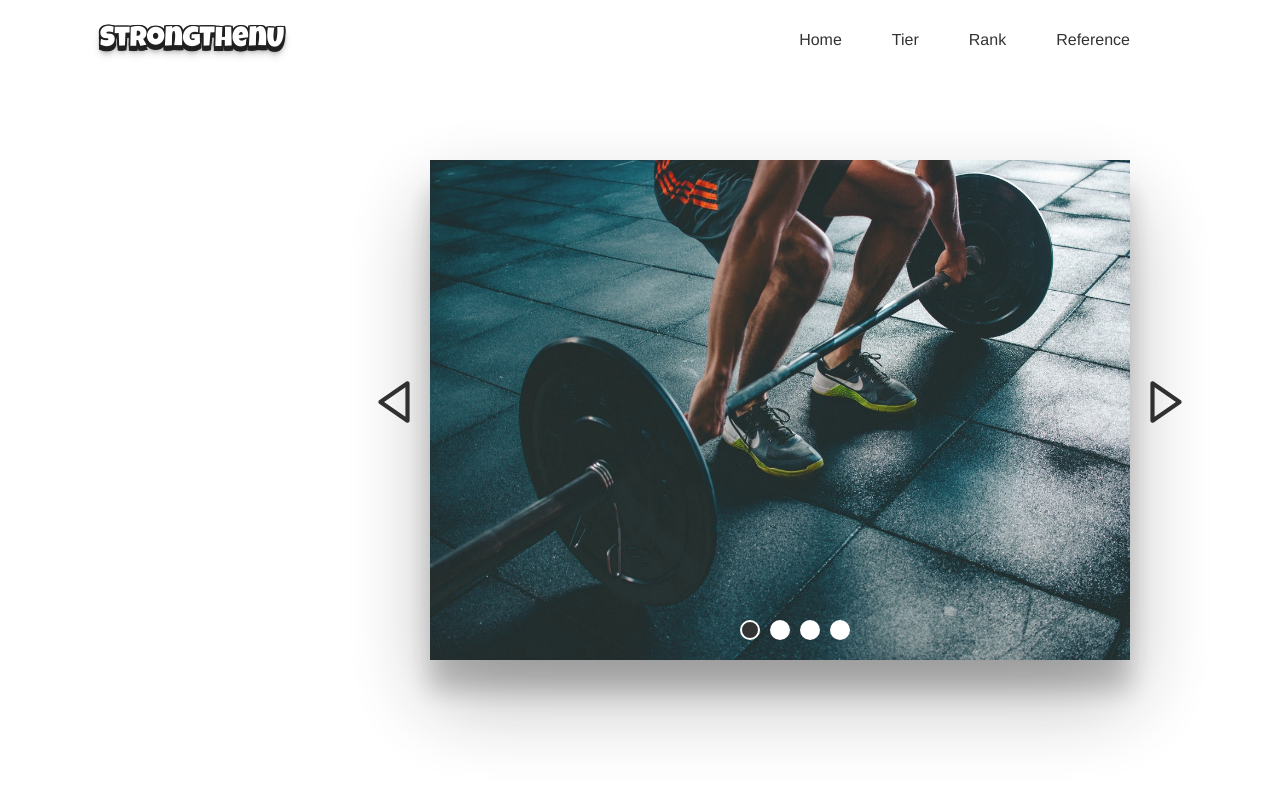
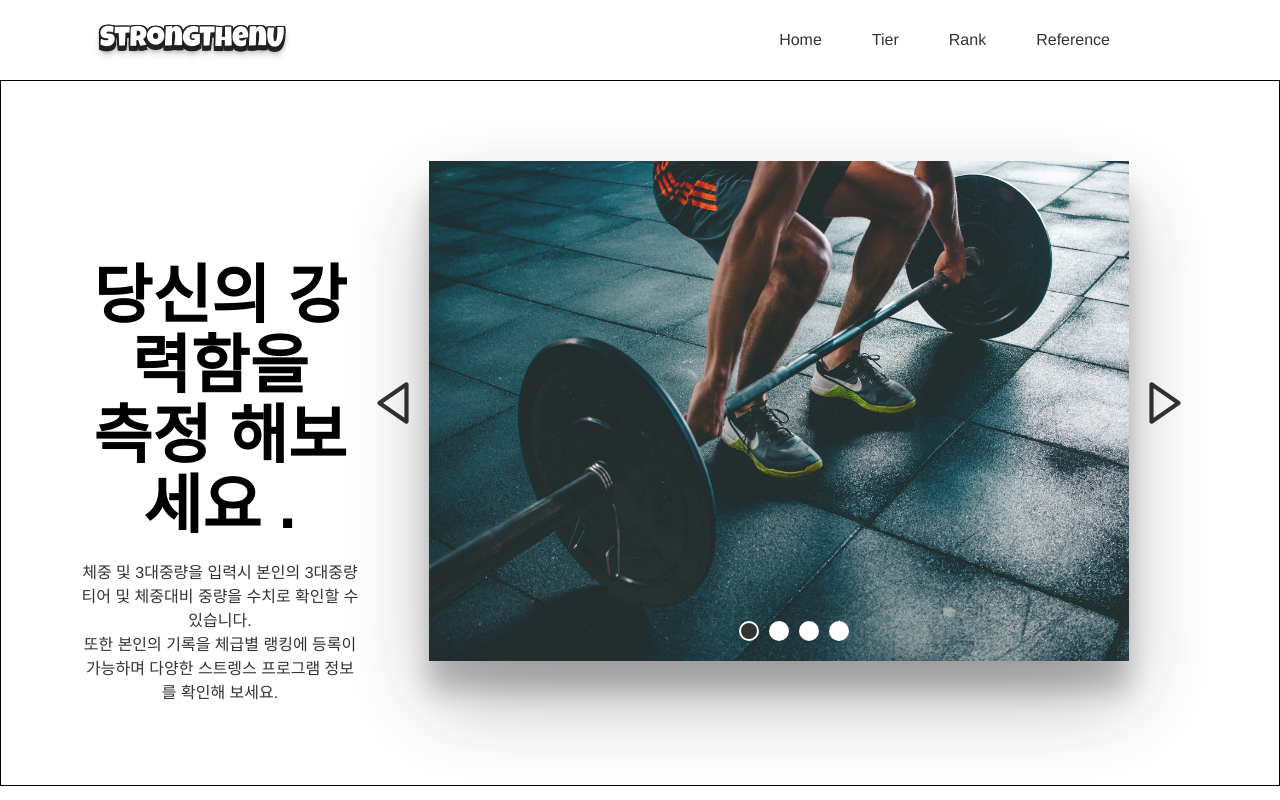
Before and after one commit to dwhddnjs/StrongthanU-project, a React (Create React App) app: page / in a window 1280 px wide. Built offline with nearby package versions, Linux system fonts and the light colour scheme.

Commit message:
✨ HomeInfo 추가합니다

```diff
--- a/src/App.tsx
+++ b/src/App.tsx
@@ -7,6 +7,7 @@ import { reset } from 'styled-reset';
 
 const GlobalStyle = createGlobalStyle`
   ${reset}
+
   *, *::before, *::after {
     box-sizing: border-box;
 
--- a/src/components/Header/HeaderNav.tsx
+++ b/src/components/Header/HeaderNav.tsx
@@ -16,7 +16,7 @@ export default HeaderNav;
 
 const NavContainer = styled.div`
   /* border: 1px solid; */
-  margin-right: 150px;
+  margin-right: 170px;
 `;
 
 const NavItems = styled.span`
--- a/src/pages/Home/components/HomeCarousel.tsx
+++ b/src/pages/Home/components/HomeCarousel.tsx
@@ -53,16 +53,14 @@ const HomeCarousel = () => {
         {imgData.map(
           (img) =>
             current === img.id && (
-              <>
               <CarouselItem key={img.id}>
                 <img src={img.image} alt="" width={700} height={500} />
                 <DotWrapper>
-                    {[1, 2, 3, 4].map((el) => (
-                      <>{current === el ? <DotActive></DotActive> : <Dot></Dot>}</>
+                  {[1, 2, 3, 4].map((el, i) => (
+                    <React.Fragment key={i}>{current === el ? <DotActive></DotActive> : <Dot></Dot>}</React.Fragment>
                   ))}
                 </DotWrapper>
               </CarouselItem>
-              </>
             ),
         )}
         <CarouselButton onClick={handleNextButton}>
@@ -79,7 +77,7 @@ const CarouselContainer = styled.div`
   /* border: 1px solid; */
   display: flex;
   justify-content: end;
-  padding: 80px;
+  /* padding: 80px; */
 `;
 
 const CarouselItem = styled.div`
@@ -99,12 +97,23 @@ const CarouselArrowWrapper = styled.div`
   align-items: center;
   font-size: 50px;
   color: #333333;
+
   /* border-radius: 30px; */
   img {
     /* border-radius: 30px; */
     box-shadow: rgba(0, 0, 0, 0.3) 0px 40px 80px, rgba(0, 0, 0, 0.22) 0px 30px 24px;
     opacity: 0.9;
   }
+
+  /* .activeSlide {
+    opacity: 0;
+    transition-duration: 1s;
+  }
+  .slide {
+    opacity: 1;
+    transition-duration: 1s;
+    transform: scale(1.08);
+  } */
 `;
 
 const CarouselButton = styled.div`
--- /dev/null
+++ b/src/pages/Home/components/HomeInfo.tsx
@@ -0,0 +1,34 @@
+import React from 'react';
+import styled from 'styled-components';
+
+const HomeInfo = () => {
+  return (
+    <InfoContainer>
+      <InfoTitle>
+        당신의 강력함을
+        <br /> 측정 해보세요 .
+      </InfoTitle>
+      <InfoDesc>
+        체중 및 3대중량을 입력시 본인의 3대중량 티어 및 체중대비 중량을 수치로 확인할 수 있습니다.
+        <br /> 또한 본인의 기록을 체급별 랭킹에 등록이 가능하며 다양한 스트렝스 프로그램 정보를 확인해 보세요.
+      </InfoDesc>
+    </InfoContainer>
+  );
+};
+
+export default HomeInfo;
+
+const InfoContainer = styled.div`
+  /* border: 1px solid; */
+  text-align: center;
+`;
+const InfoTitle = styled.div`
+  font-size: 64px;
+  font-weight: 800;
+  line-height: 70px;
+  margin-top: 100px;
+`;
+const InfoDesc = styled.p`
+  margin-top: 20px;
+  color: #333333;
+`;
--- a/src/pages/Home/components/index.ts
+++ b/src/pages/Home/components/index.ts
@@ -1 +1,2 @@
 export { default as HomeCarousel } from './HomeCarousel';
+export { default as HomeInfo } from './HomeInfo';
--- a/src/pages/Home/screen/Home.tsx
+++ b/src/pages/Home/screen/Home.tsx
@@ -1,20 +1,30 @@
 import React from 'react';
 import { Header } from '../../../components/Header';
 import styled from 'styled-components';
-import { HomeCarousel } from '../components';
+import { HomeCarousel, HomeInfo } from '../components';
+
+const Home = () => {
+  return (
+    <HomeLayout>
+      <Header />
+      <CarouselInfoWrapper>
+        <HomeInfo />
+        <HomeCarousel />
+      </CarouselInfoWrapper>
+    </HomeLayout>
+  );
+};
+
+export default Home;
 
 const HomeLayout = styled.div`
   width: 100vw;
   background-color: #ffffff;
 `;
 
-const Home = () => {
-  return (
-    <HomeLayout>
-      <Header />
-      <HomeCarousel />
-    </HomeLayout>
-  );
-};
-
-export default Home;
+const CarouselInfoWrapper = styled.div`
+  border: 1px solid;
+  display: flex;
+  padding: 80px;
+  justify-content: space-between;
+`;
```
Lines whose indentation alone changed are shown as unchanged.
